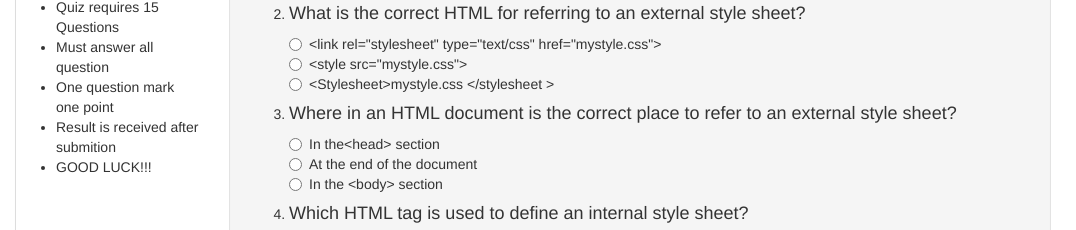
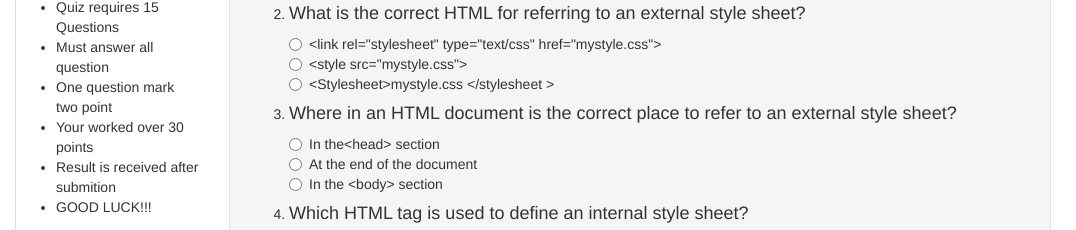
Before and after one commit to KAYITARES/quizorform, a plain HTML site: page index.html in a window 1280 px wide. Shown: the part 348-578 px from the top of the page, 0-1076 px from the left. Drawn offline with nearby package versions, Linux system fonts and the light colour scheme.

Commit message:
adding conditionon index.html

```diff
--- a/index.html
+++ b/index.html
@@ -27,7 +27,8 @@
                         <li>You must put one answer to one question</li>
                         <li>Quiz requires 15 Questions</li>
                         <li>Must answer all question</li>
-                        <li>One question mark one point</li>
+                        <li>One question mark two point</li>
+                        <li>Your worked over 30 points</li>
                         <li>Result is received after submition</li>
                         <li>GOOD LUCK!!!</li>
                     </ul>
```
